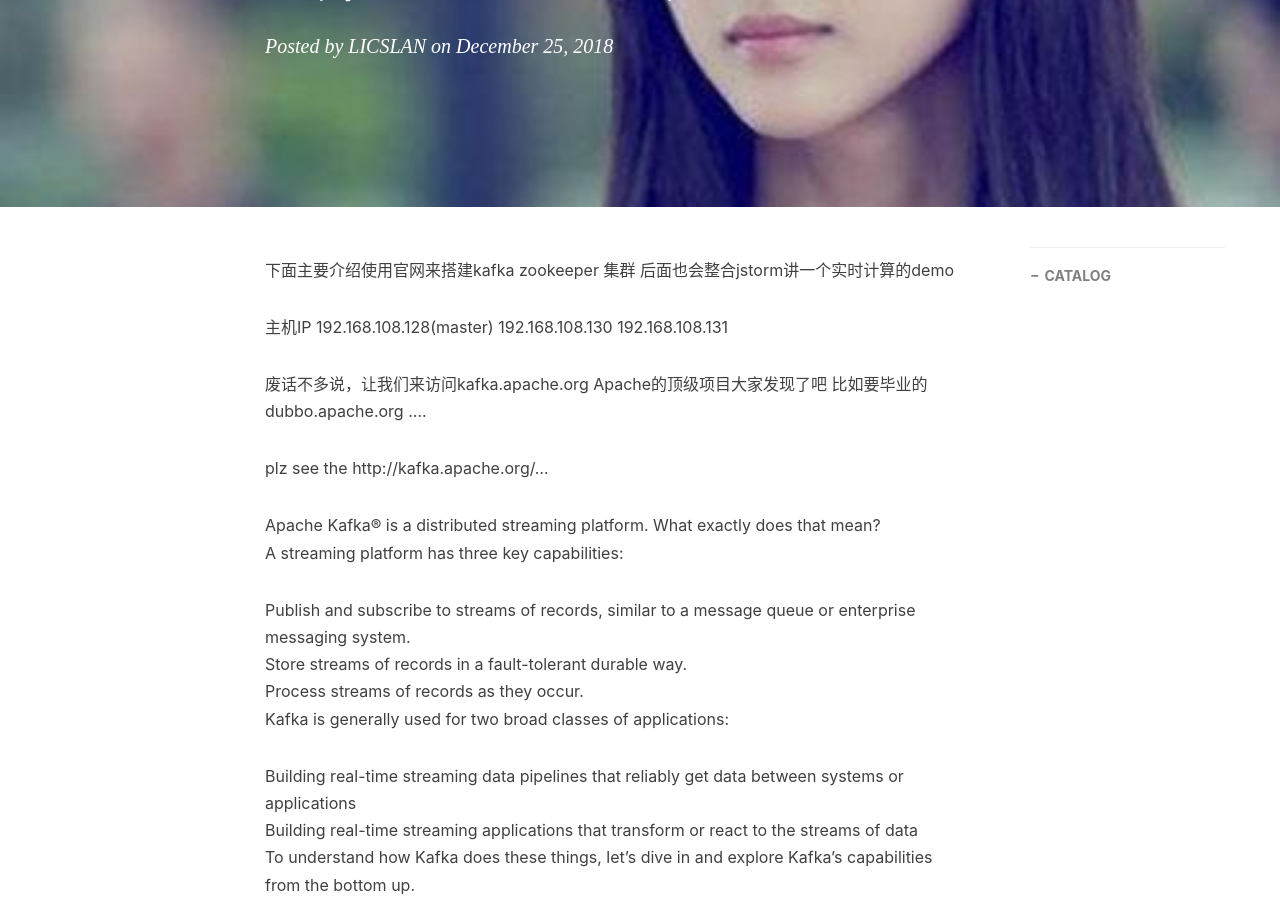
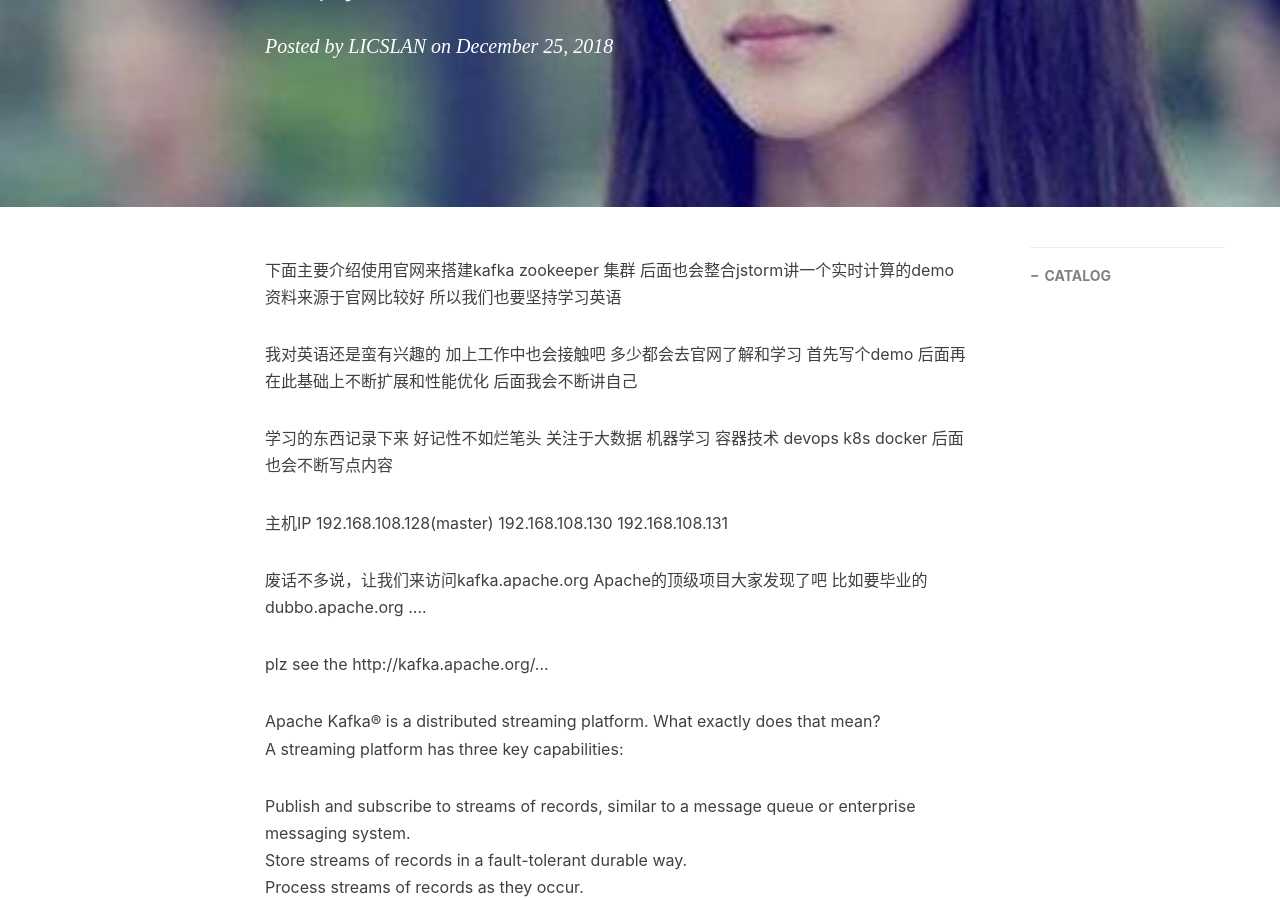
Before and after one commit to licslan/licslan.github.io, a Jekyll site: the page built from _posts/2018-12-25-Simply build a kafka_zookeeper cluster.md, in a window 1280 px wide and 900 px high, scrolled down 316 px. Built offline with Jekyll 4.4.1, drawn with Linux system fonts in a browser that asks for light colours; nearby versions of some CDN libraries; comment, search, counter and statistics services are not loaded.

Commit message:
Update 2018-12-25-Simply build a kafka_zookeeper cluster.md

```diff
--- a/_posts/2018-12-25-Simply build a kafka_zookeeper cluster.md
+++ b/_posts/2018-12-25-Simply build a kafka_zookeeper cluster.md
@@ -11,9 +11,13 @@ tags:
      - build a kafka_zookeeper
 ---
 
-下面主要介绍使用官网来搭建kafka zookeeper 集群  后面也会整合jstorm讲一个实时计算的demo<br>
+下面主要介绍使用官网来搭建kafka zookeeper 集群 后面也会整合jstorm讲一个实时计算的demo 资料来源于官网比较好 所以我们也要坚持学习英语<br>
 
-主机IP 192.168.108.128(master)   192.168.108.130  192.168.108.131
+我对英语还是蛮有兴趣的  加上工作中也会接触吧  多少都会去官网了解和学习  首先写个demo  后面再在此基础上不断扩展和性能优化  后面我会不断讲自己<br>
+
+学习的东西记录下来 好记性不如烂笔头  关注于大数据  机器学习  容器技术  devops  k8s  docker  后面也会不断写点内容<br>
+
+主机IP 192.168.108.128(master)  192.168.108.130   192.168.108.131
 
 废话不多说，让我们来访问kafka.apache.org  Apache的顶级项目大家发现了吧  比如要毕业的dubbo.apache.org  ....<br>
 
```
